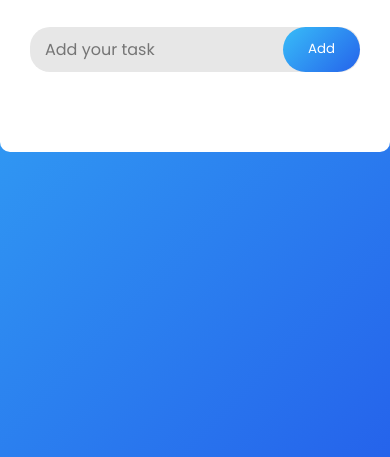
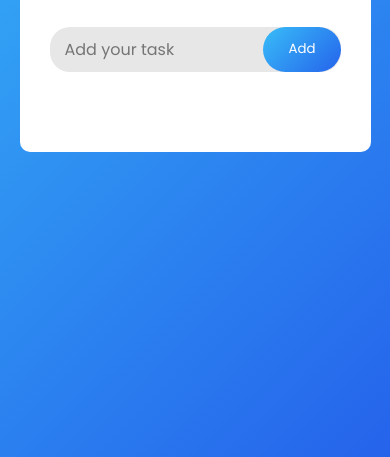
Before and after one commit to tazrian-codes/todo-app-project, a plain HTML site: page index.html in a window 390 px wide. Shown: the part 387-844 px from the top of the page. Drawn offline with Linux system fonts and the light colour scheme.

Commit message:
Styled css for responsive layout

```diff
--- a/style.css
+++ b/style.css
@@ -141,3 +141,10 @@ ul li span{
 ul li span:hover{
   background-color: silver;
 }
+
+
+@media (max-width: 435px) {
+  .todo-app{
+    width: 90%;
+  }
+}
```
